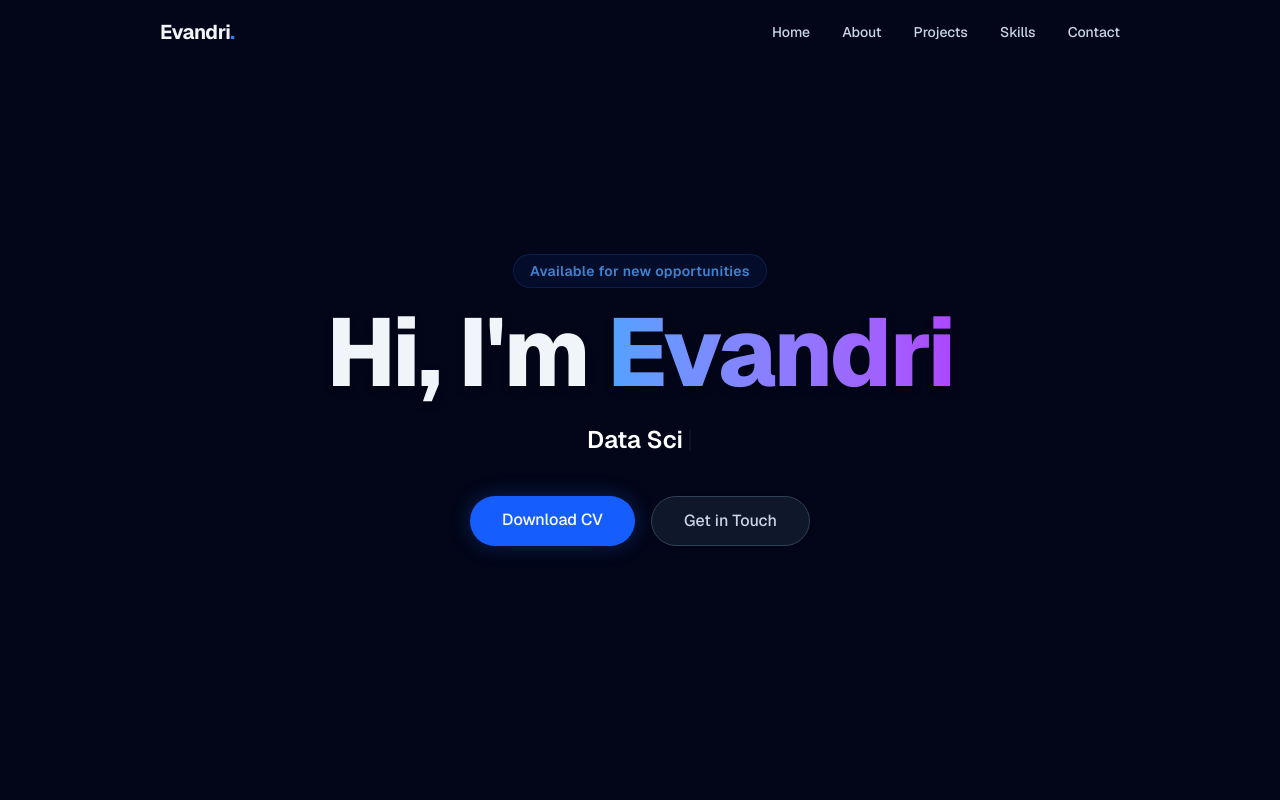
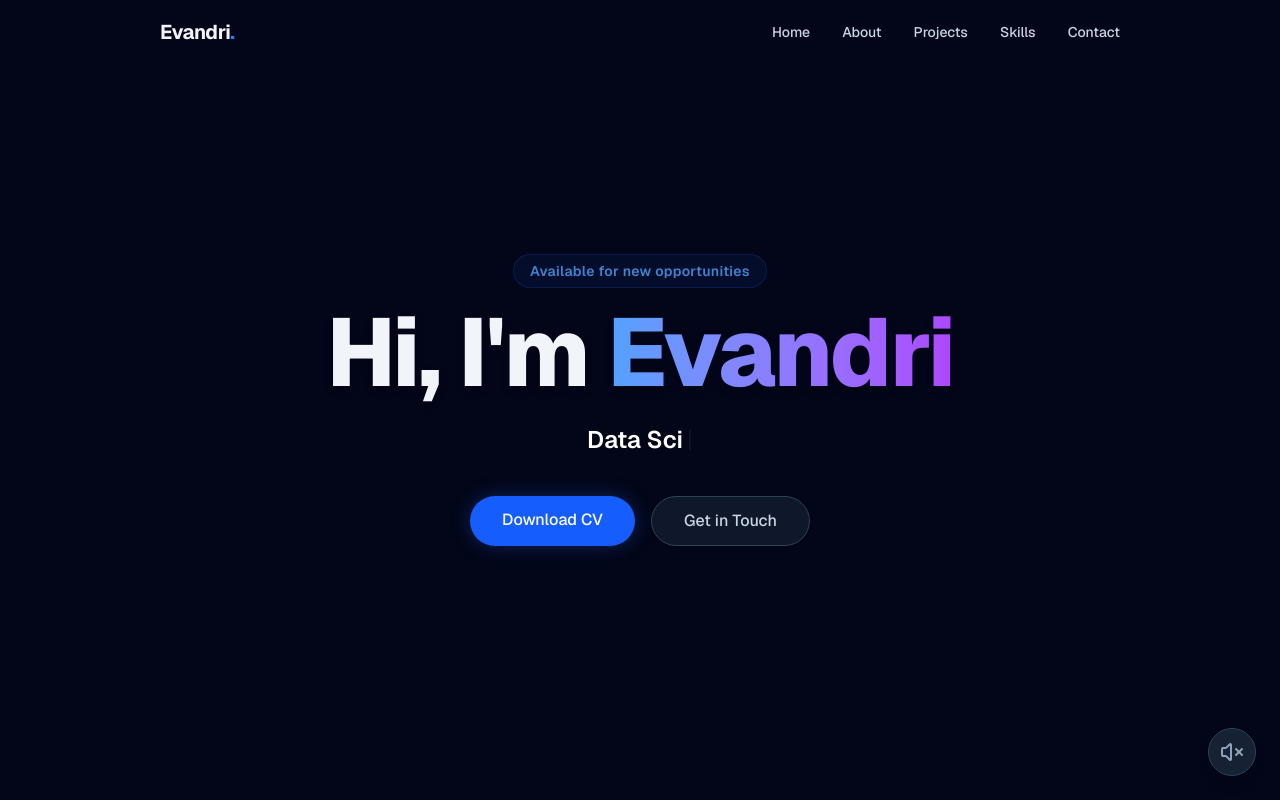
Before and after one commit to EvandriRidho/portofolio, a Next.js app: page / in a window 1280 px wide. Shown: the top 800 px of the page. Built offline with nearby package versions, Linux system fonts and the light colour scheme.

Commit message:
add audio player

```diff
--- a/src/app/layout.tsx
+++ b/src/app/layout.tsx
@@ -1,6 +1,7 @@
 import type { Metadata } from "next";
 import { Geist, Geist_Mono } from "next/font/google";
 import './globals.css'
+import AudioPlayer from "@/components/AudioPlayer";
 
 const geistSans = Geist({
   variable: "--font-geist-sans",
@@ -30,6 +31,7 @@ export default function RootLayout({
         <main>
           {children}
         </main>
+        <AudioPlayer />
       </body>
     </html>
   );
--- /dev/null
+++ b/src/components/AudioPlayer.tsx
@@ -0,0 +1,65 @@
+"use client";
+
+import { useState, useRef, useEffect } from "react";
+import { Volume2, VolumeX } from "lucide-react";
+import { motion } from "framer-motion";
+
+export default function AudioPlayer() {
+  const [isPlaying, setIsPlaying] = useState(false);
+  const audioRef = useRef<HTMLAudioElement | null>(null);
+
+  const togglePlay = () => {
+    if (audioRef.current) {
+      if (isPlaying) {
+        audioRef.current.pause();
+      } else {
+        audioRef.current.volume = 0.3;
+        audioRef.current.play();
+      }
+      setIsPlaying(!isPlaying);
+    }
+  };
+
+  useEffect(() => {
+    const audio = audioRef.current;
+    if (!audio) return;
+
+    const handlePlay = () => setIsPlaying(true);
+    const handlePause = () => setIsPlaying(false);
+    const handleEnded = () => setIsPlaying(false);
+
+    audio.addEventListener("play", handlePlay);
+    audio.addEventListener("pause", handlePause);
+    audio.addEventListener("ended", handleEnded);
+
+    return () => {
+      audio.removeEventListener("play", handlePlay);
+      audio.removeEventListener("pause", handlePause);
+      audio.removeEventListener("ended", handleEnded);
+    };
+  }, []);
+
+  return (
+    <div className="fixed bottom-6 right-6 z-50">
+      <audio ref={audioRef} src="/audio/audio.mpeg" preload="auto" loop />
+
+      <motion.button
+        initial={{ scale: 0, opacity: 0 }}
+        animate={{ scale: 1, opacity: 1 }}
+        transition={{ delay: 0.5, type: "spring", stiffness: 200, damping: 20 }}
+        onClick={togglePlay}
+        className={`flex items-center justify-center w-12 h-12 rounded-full shadow-lg backdrop-blur-md transition-all duration-300 focus:outline-none focus:ring-2 focus:ring-blue-500 focus:ring-offset-2 focus:ring-offset-slate-950 ${isPlaying
+            ? "bg-blue-500/20 text-blue-400 border border-blue-500/50 hover:bg-blue-500/30"
+            : "bg-slate-800/80 text-slate-400 border border-slate-700 hover:bg-slate-700 hover:text-slate-200"
+          }`}
+        aria-label={isPlaying ? "Pause background music" : "Play background music"}
+      >
+        {isPlaying ? (
+          <Volume2 size={24} className="animate-pulse" />
+        ) : (
+          <VolumeX size={24} />
+        )}
+      </motion.button>
+    </div>
+  );
+}
```
Also changed, not shown: 1 other file (tests, documents, lock files or other folders).
